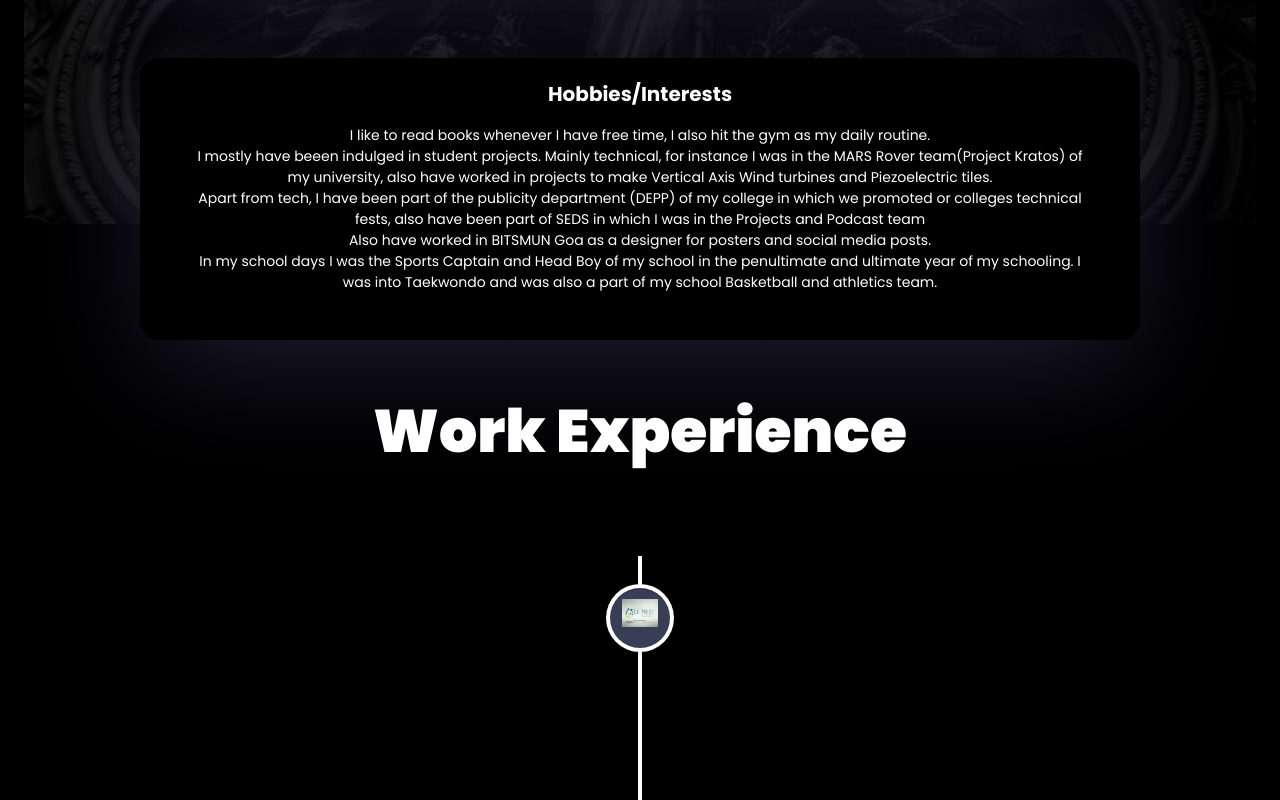
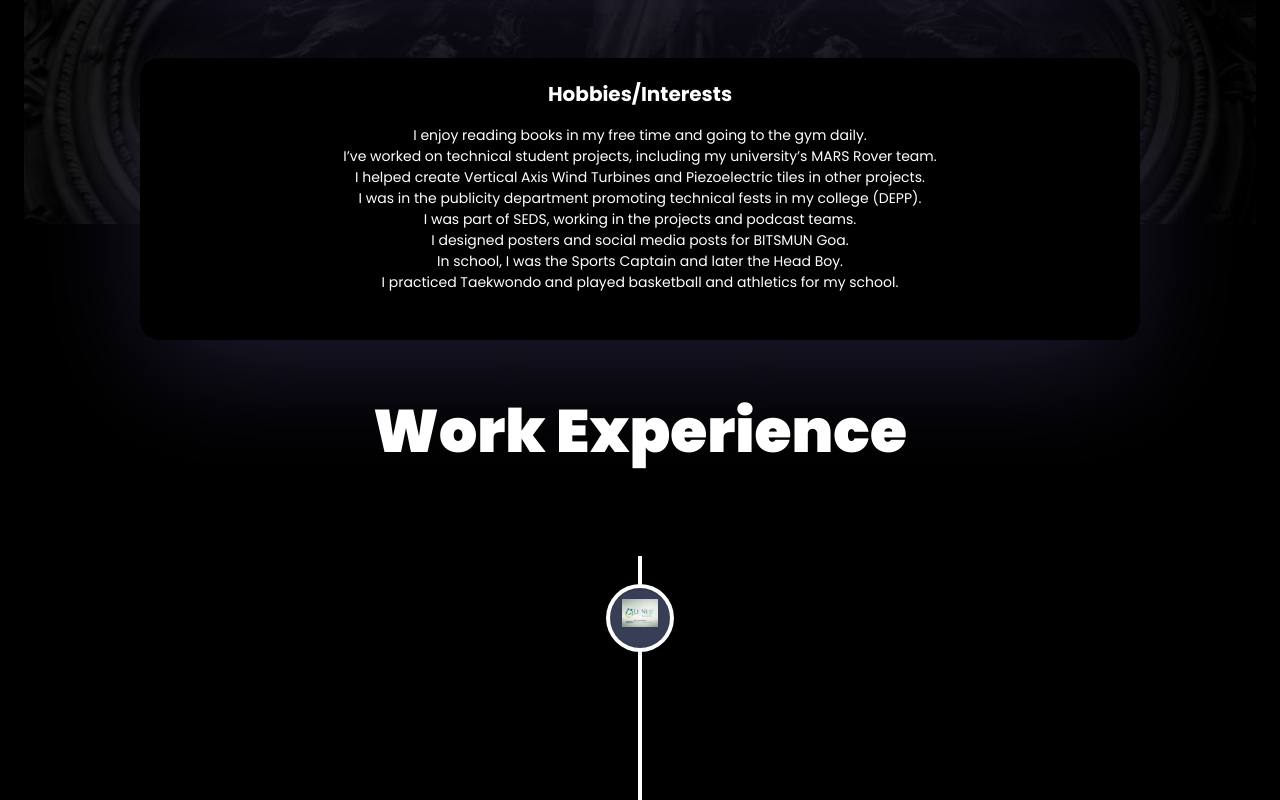
Before and after one commit to Admsher/Personal_Portfolio, a React (Vite) app: page / in a window 1280 px wide. Shown: the part 1480-2280 px from the top of the page. Built offline with nearby package versions, Linux system fonts and the light colour scheme.

Commit message:
Shortened desc

```diff
--- a/src/constants/index.js
+++ b/src/constants/index.js
@@ -69,11 +69,15 @@ const services = [
   {
     title: "Hobbies/Interests",
     description: [
-      "I like to read books whenever I have free time, I also hit the gym as my daily routine.",
-      "I mostly have beeen indulged in student projects. Mainly technical, for instance I was in the MARS Rover team(Project Kratos) of my university, also have worked in projects to make Vertical Axis  Wind turbines and Piezoelectric tiles.",
-      "Apart from tech, I have  been part of the publicity department (DEPP) of my college in which we promoted or colleges technical fests, also have been part of SEDS in which I was in the Projects and Podcast team",
-       "Also have worked in BITSMUN Goa as a designer for posters and social media posts.",
-      "In my school days I was the Sports Captain and Head Boy of my school in the penultimate and ultimate year of my schooling. I was into Taekwondo and was also a part of my school Basketball and athletics team.",
+     "I enjoy reading books in my free time and going to the gym daily.",
+      "I’ve worked on technical student projects, including my university’s MARS Rover team.",
+      "I helped create Vertical Axis Wind Turbines and Piezoelectric tiles in other projects.",
+      "I was in the publicity department promoting technical fests in my college (DEPP).",
+      "I was part of SEDS, working in the projects and podcast teams.",
+      "I designed posters and social media posts for BITSMUN Goa.",
+      "In school, I was the Sports Captain and later the Head Boy.",
+      "I practiced Taekwondo and played basketball and athletics for my school.",
+
     ],
   },
 ];
```
